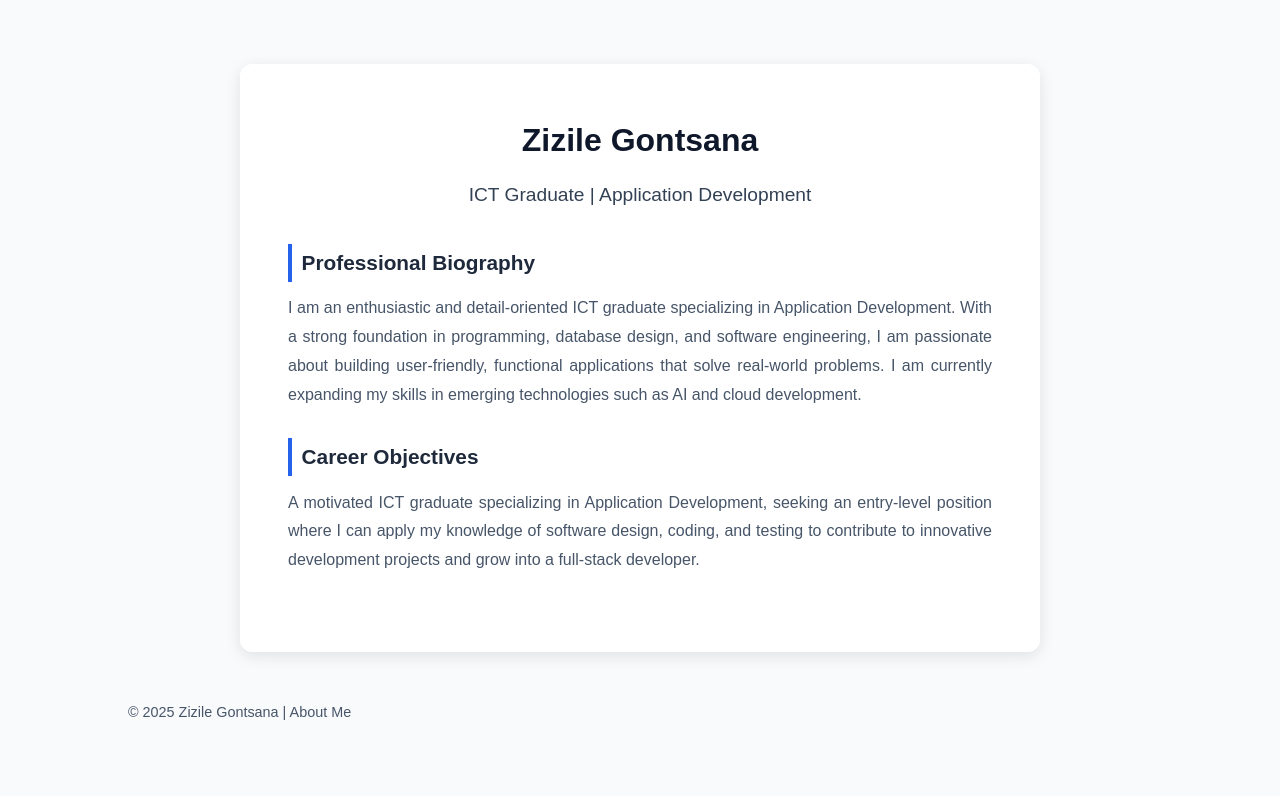
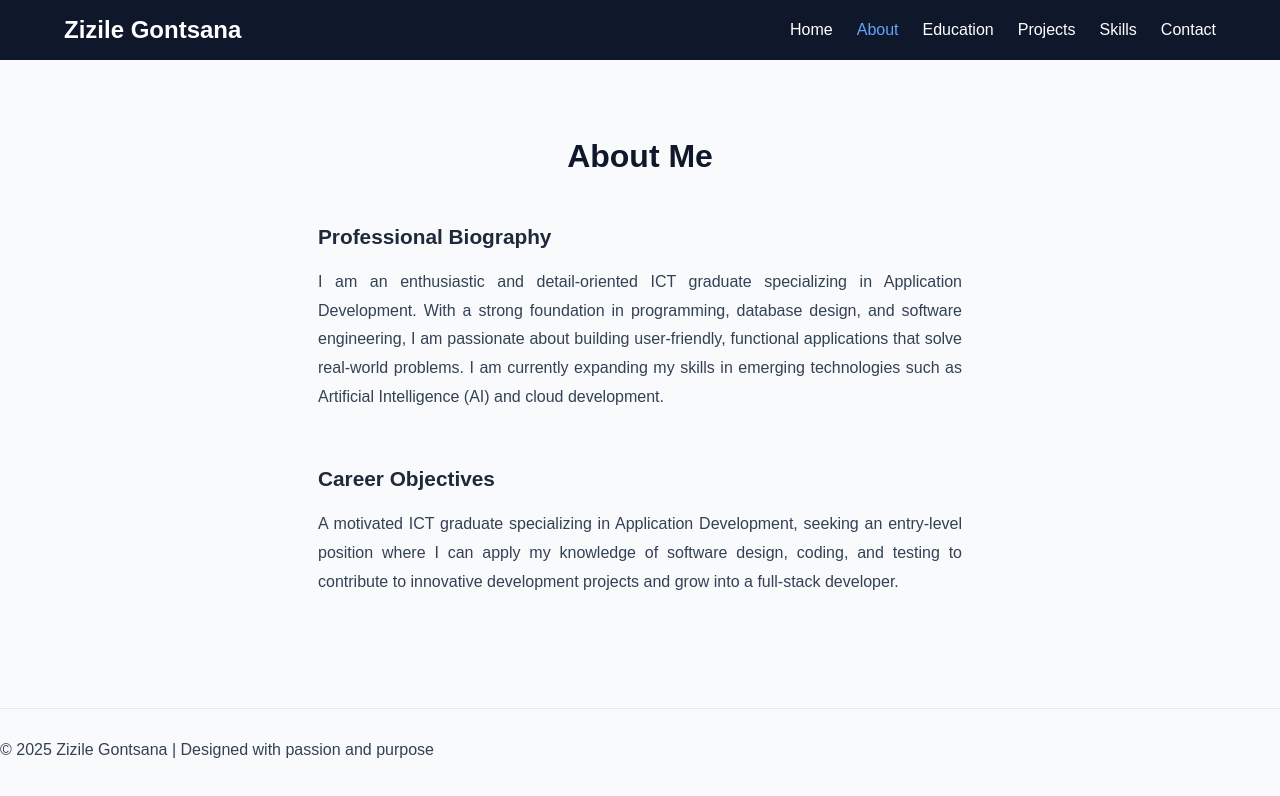
Before and after one commit to ZIZILEGONTSANA/Zizile-Gontsana_Portfolio, a plain HTML site: page About.html in a window 1280 px wide. Drawn offline with Linux system fonts and the light colour scheme.

Commit message:
Refactor About.html for improved structure and style

```diff
--- a/About.html
+++ b/About.html
@@ -1,120 +1,153 @@
 <!DOCTYPE html>
 <html lang="en">
 <head>
-  <meta charset="UTF-8">
-  <meta name="viewport" content="width=device-width, initial-scale=1.0">
-  <title>About Me | Zizile Gontsana</title>
+  <meta charset="UTF-8" />
+  <meta name="viewport" content="width=device-width, initial-scale=1.0" />
+  <title>About | Zizile Gontsana</title>
   <style>
     * {
       margin: 0;
       padding: 0;
       box-sizing: border-box;
       font-family: "Poppins", sans-serif;
+      scroll-behavior: smooth;
     }
 
     body {
-      background-color: #f9fafc;
+      background: #f9fafc;
       color: #1e293b;
-      line-height: 1.8;
-      padding: 4rem 10%;
     }
 
-    .container {
-      max-width: 800px;
-      margin: 0 auto;
-      background: #ffffff;
-      padding: 3rem;
-      border-radius: 12px;
-      box-shadow: 0 4px 15px rgba(0, 0, 0, 0.1);
-      animation: fadeIn 1.2s ease forwards;
+    header {
+      width: 100%;
+      background: #0f172a;
+      color: #fff;
+      display: flex;
+      justify-content: space-between;
+      align-items: center;
+      padding: 1rem 5%;
+      position: fixed;
+      top: 0;
+      left: 0;
+      z-index: 1000;
     }
 
-    h1 {
-      text-align: center;
-      color: #0f172a;
-      font-size: 2rem;
-      margin-bottom: 0.5rem;
+    header h1 {
+      font-size: 1.5rem;
+      font-weight: 600;
+    }
+
+    nav ul {
+      list-style: none;
+      display: flex;
+      gap: 1.5rem;
+    }
+
+    nav ul li a {
+      text-decoration: none;
+      color: #fff;
+      font-weight: 500;
+      transition: color 0.3s ease;
+    }
+
+    nav ul li a:hover {
+      color: #60a5fa;
+    }
+
+    main {
+      padding: 8rem 10% 4rem;
+      max-width: 900px;
+      margin: 0 auto;
+      line-height: 1.8;
     }
 
     h2 {
+      font-size: 2rem;
+      font-weight: 600;
+      color: #0f172a;
+      margin-bottom: 2rem;
       text-align: center;
-      color: #334155;
-      font-size: 1.2rem;
-      font-weight: 500;
-      margin-bottom: 2rem;
     }
 
-    h3 {
+    section {
+      margin-bottom: 3rem;
+    }
+
+    section h3 {
+      font-size: 1.3rem;
       color: #1e293b;
-      font-size: 1.3rem;
       margin-bottom: 0.8rem;
-      border-left: 4px solid #2563eb;
-      padding-left: 0.6rem;
     }
 
     p {
-      margin-bottom: 1.8rem;
-      color: #475569;
+      font-size: 1rem;
+      color: #334155;
+      margin-bottom: 1rem;
       text-align: justify;
-    }
-
-    @keyframes fadeIn {
-      from {
-        opacity: 0;
-        transform: translateY(25px);
-      }
-      to {
-        opacity: 1;
-        transform: translateY(0);
-      }
     }
 
     footer {
       text-align: center;
-      margin-top: 3rem;
+      padding: 2rem 0;
+      color: #475569;
       font-size: 0.9rem;
-      color: #64748b;
+      border-top: 1px solid #e2e8f0;
+      background: #f8fafc;
     }
 
     @media (max-width: 768px) {
-      body {
-        padding: 2rem 5%;
+      main {
+        padding: 7rem 5%;
       }
 
-      .container {
-        padding: 2rem;
+      nav ul {
+        gap: 1rem;
       }
     }
   </style>
 </head>
 <body>
 
-  <div class="container">
+  <header>
     <h1>Zizile Gontsana</h1>
-    <h2>ICT Graduate | Application Development</h2>
+    <nav>
+      <ul>
+        <li><a href="index.html#home">Home</a></li>
+        <li><a href="about.html" style="color: #60a5fa;">About</a></li>
+        <li><a href="index.html#education">Education</a></li>
+        <li><a href="index.html#projects">Projects</a></li>
+        <li><a href="index.html#skills">Skills</a></li>
+        <li><a href="index.html#contact">Contact</a></li>
+      </ul>
+    </nav>
+  </header>
 
-    <section>
+  <main>
+    <h2>About Me</h2>
+
+    <section id="biography">
       <h3>Professional Biography</h3>
       <p>
         I am an enthusiastic and detail-oriented ICT graduate specializing in Application Development.
-        With a strong foundation in programming, database design, and software engineering,
-        I am passionate about building user-friendly, functional applications that solve real-world problems.
-        I am currently expanding my skills in emerging technologies such as AI and cloud development.
+        With a strong foundation in programming, database design, and software engineering, I am passionate
+        about building user-friendly, functional applications that solve real-world problems.
+        I am currently expanding my skills in emerging technologies such as Artificial Intelligence (AI)
+        and cloud development.
       </p>
     </section>
 
-    <section>
+    <section id="objectives">
       <h3>Career Objectives</h3>
       <p>
         A motivated ICT graduate specializing in Application Development, seeking an entry-level position
-        where I can apply my knowledge of software design, coding, and testing to contribute to
-        innovative development projects and grow into a full-stack developer.
+        where I can apply my knowledge of software design, coding, and testing to contribute to innovative
+        development projects and grow into a full-stack developer.
       </p>
     </section>
-  </div>
+  </main>
 
   <footer>
-    <p>© 2025 Zizile Gontsana | About Me</p>
+    <p>© 2025 Zizile Gontsana | Designed with passion and purpose</p>
   </footer>
 
 </body>
```
